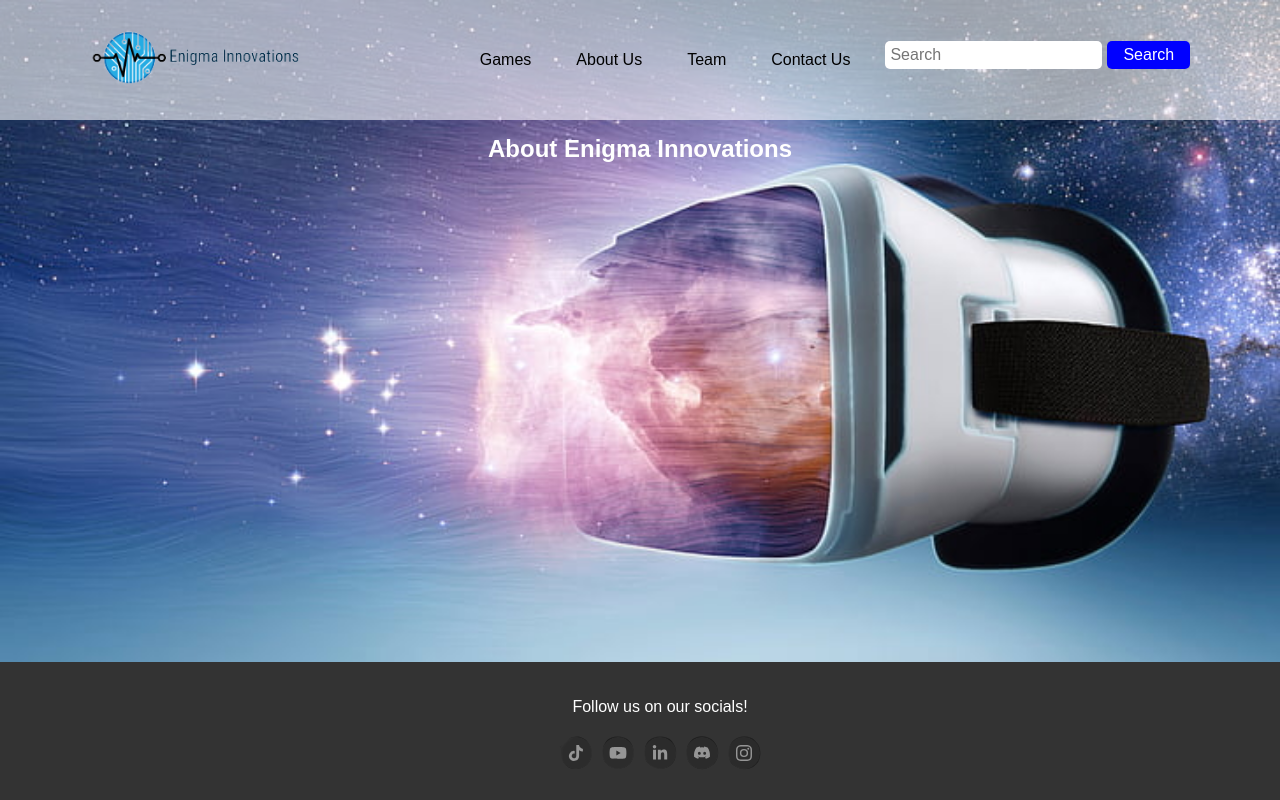
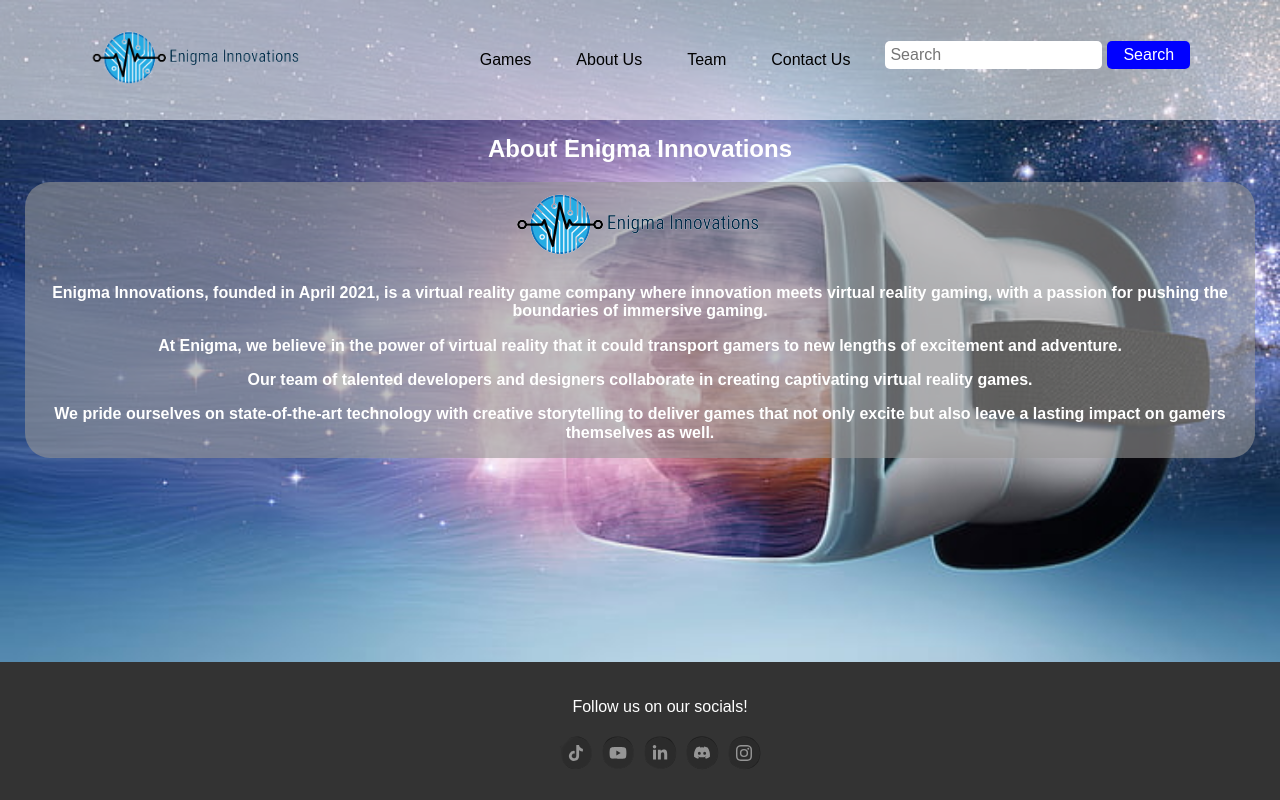
Before and after one commit to josephwan21/Assignment-1-FED-, a plain HTML site: page about.html in a window 1280 px wide. Drawn offline with Linux system fonts and the light colour scheme.

Commit message:
Added relevant contents to the "About Us" section

```diff
--- a/about.html
+++ b/about.html
@@ -33,7 +33,21 @@
 
     <section id="about">
         <h2>About Enigma Innovations</h2>
+        <div class="about-container">
+            <div class="about-enigma">
+                <img src="../ImageFiles/EnigmaInnovationsLogo.png" alt="EnigmaInnovationsLogo">
+                <p>Enigma Innovations, founded in April 2021, is a virtual reality game company where innovation meets virtual reality gaming, with a passion for pushing the boundaries of immersive gaming. </p>
+                <p>At Enigma, we believe in the power of virtual reality that it could transport gamers to new lengths of excitement and adventure.</p>
+                <p>Our team of talented developers and designers collaborate in creating captivating virtual reality games. </p>
+                <p>We pride ourselves on state-of-the-art technology with creative storytelling to deliver games that not only excite but also leave a lasting impact on gamers themselves as well.</p>
+            </div>
+        </div>
+
     </section>
+
+
+
+
   <script src="script.js"></script>
 
   <footer>
```
